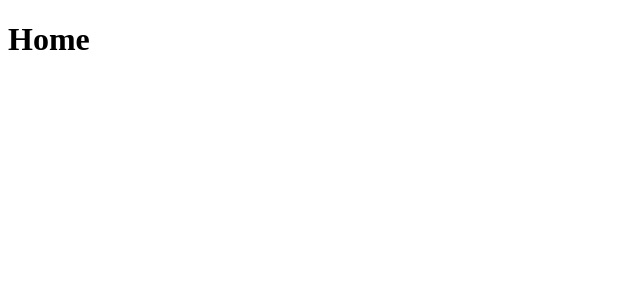
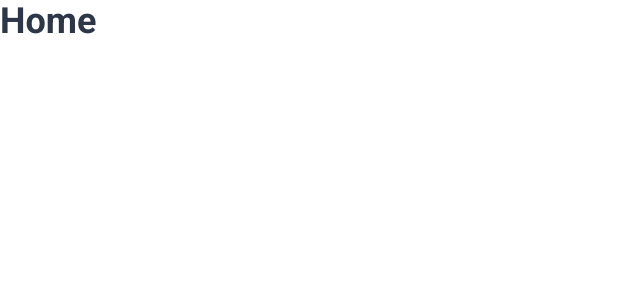
Before and after one commit to MarcosWillianR/teste-frontend2, a React (Create React App) app: page / in a window 1280 px wide. Shown: the top 300 px of the page, without its empty margins (0-640 px from the left). Built offline with nearby package versions, Linux system fonts and the light colour scheme.

Commit message:
default styles, variables and mixins of project

```diff
--- a/public/index.html
+++ b/public/index.html
@@ -3,6 +3,7 @@
   <head>
     <meta charset="utf-8" />
     <meta name="viewport" content="width=device-width, initial-scale=1" />
+    <link href="https://fonts.googleapis.com/css2?family=Roboto:wght@400;500;700&display=swap" rel="stylesheet">
     <meta name="theme-color" content="#A0AEC0" />
     <title>Viaje pelo mundo inteiro</title>
   </head>
--- a/src/App.tsx
+++ b/src/App.tsx
@@ -1,7 +1,14 @@
 import React from 'react';
+
+import GlobalStyle from './styles/global';
 
 import Home from './pages/Home';
 
-const App: React.FC = () => <Home />;
+const App: React.FC = () => (
+  <>
+    <GlobalStyle />
+    <Home />
+  </>
+);
 
 export default App;
--- /dev/null
+++ b/src/styles/global.ts
@@ -0,0 +1,38 @@
+import { createGlobalStyle } from 'styled-components';
+
+export default createGlobalStyle`
+  * {
+    margin: 0;
+    padding: 0;
+    outline: 0;
+    box-sizing: border-box;
+  }
+
+  html, body {
+    height: 100%;
+  }
+
+  body {
+    background: #fff;
+    -webkit-font-smoothing: antialiased;
+    color: #2D3748;
+  }
+
+  body, input, button {
+    font-family: 'Roboto', sans-serif;
+    font-size: 18px;
+  }
+
+  h1, h2, h3, h4, h5, h6, strong {
+    font-weight: 700;
+  }
+
+  button {
+    border: 0;
+    cursor: pointer;
+  }
+
+  ul {
+    list-style: none;
+  }
+`;
--- /dev/null
+++ b/src/styles/variables.ts
@@ -0,0 +1,48 @@
+import gradientBg from '../assets/gradient-bg.png';
+
+// COLORS
+const MAIN_COLOR_LIGHT = '#fff';
+const MAIN_COLOR_DARK = '#2D3748';
+const LIGHT_COLOR = '#EDF2F7';
+const LABEL_COLOR = '#4A5568';
+const BUTTON_BLUE_BG_COLOR = '#667EEA';
+const SUBTITLE_COLOR = '#AAFAFF';
+const BORDER_COLOR = '#CBD5E0';
+
+// GRADIENT BG
+const GRADIENT_BACKGROUND = `background: url(${gradientBg}), linear-gradient(180deg, #A0AEC0 0%, #718096 100%);`;
+
+// RADIUS
+const BORDER_RADIUS_10 = '10px';
+const BORDER_RADIUS_4 = '4px';
+
+// SIZES
+const DESKTOP_FONT_SIZE_64 = '64px';
+const DESKTOP_FONT_SIZE_30 = '30px';
+const DESKTOP_FONT_SIZE_20 = '20px';
+const DESKTOP_FONT_SIZE_18 = '18px';
+const DESKTOP_FONT_SIZE_16 = '16px';
+const DESKTOP_FONT_SIZE_14 = '14px';
+const MOBILE_FONT_SIZE_48 = '48px';
+const MOBILE_FONT_SIZE_24 = '24px';
+
+export {
+  MAIN_COLOR_LIGHT,
+  MAIN_COLOR_DARK,
+  LIGHT_COLOR,
+  LABEL_COLOR,
+  BUTTON_BLUE_BG_COLOR,
+  SUBTITLE_COLOR,
+  BORDER_COLOR,
+  DESKTOP_FONT_SIZE_64,
+  DESKTOP_FONT_SIZE_30,
+  DESKTOP_FONT_SIZE_20,
+  DESKTOP_FONT_SIZE_18,
+  DESKTOP_FONT_SIZE_16,
+  DESKTOP_FONT_SIZE_14,
+  MOBILE_FONT_SIZE_48,
+  MOBILE_FONT_SIZE_24,
+  BORDER_RADIUS_10,
+  BORDER_RADIUS_4,
+  GRADIENT_BACKGROUND,
+};
```
Also changed, not shown: src/styles/mixins.ts (added, +10 -0 lines), src/assets/gradient-bg.png (added).
